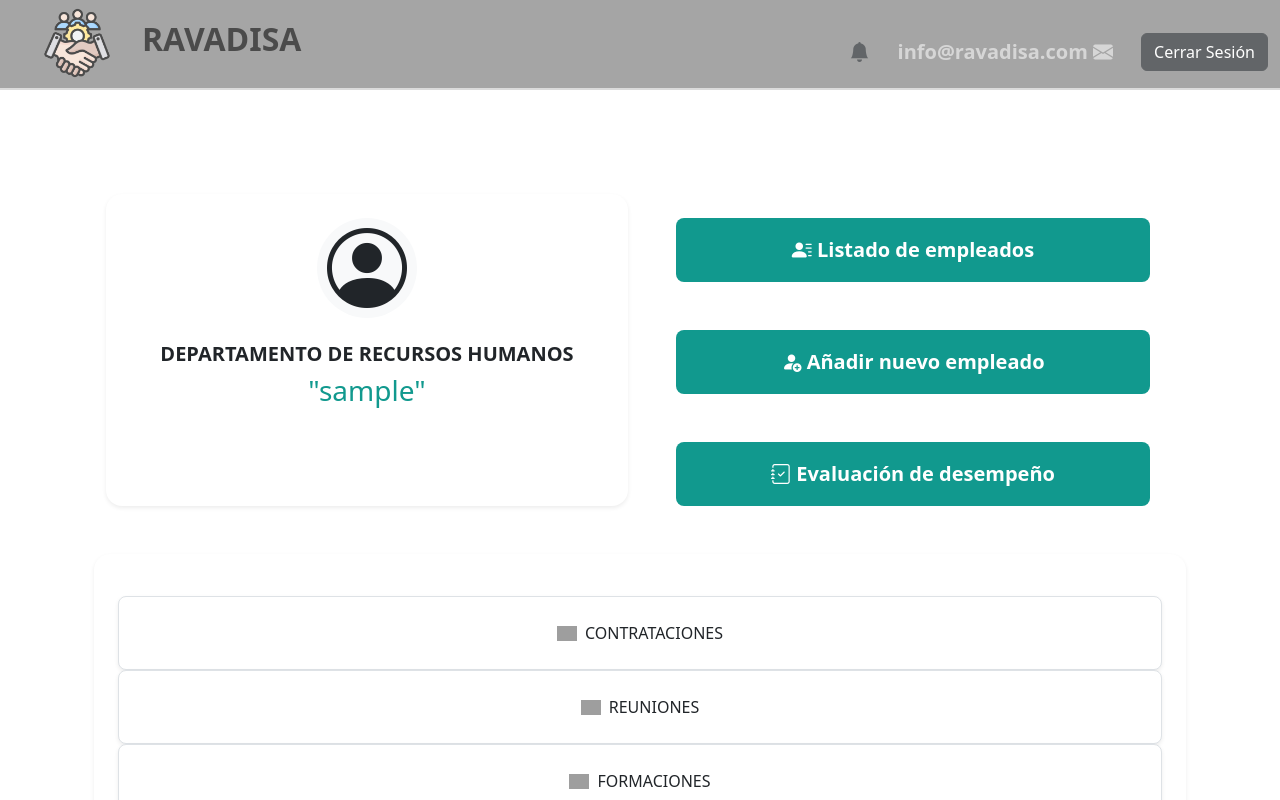
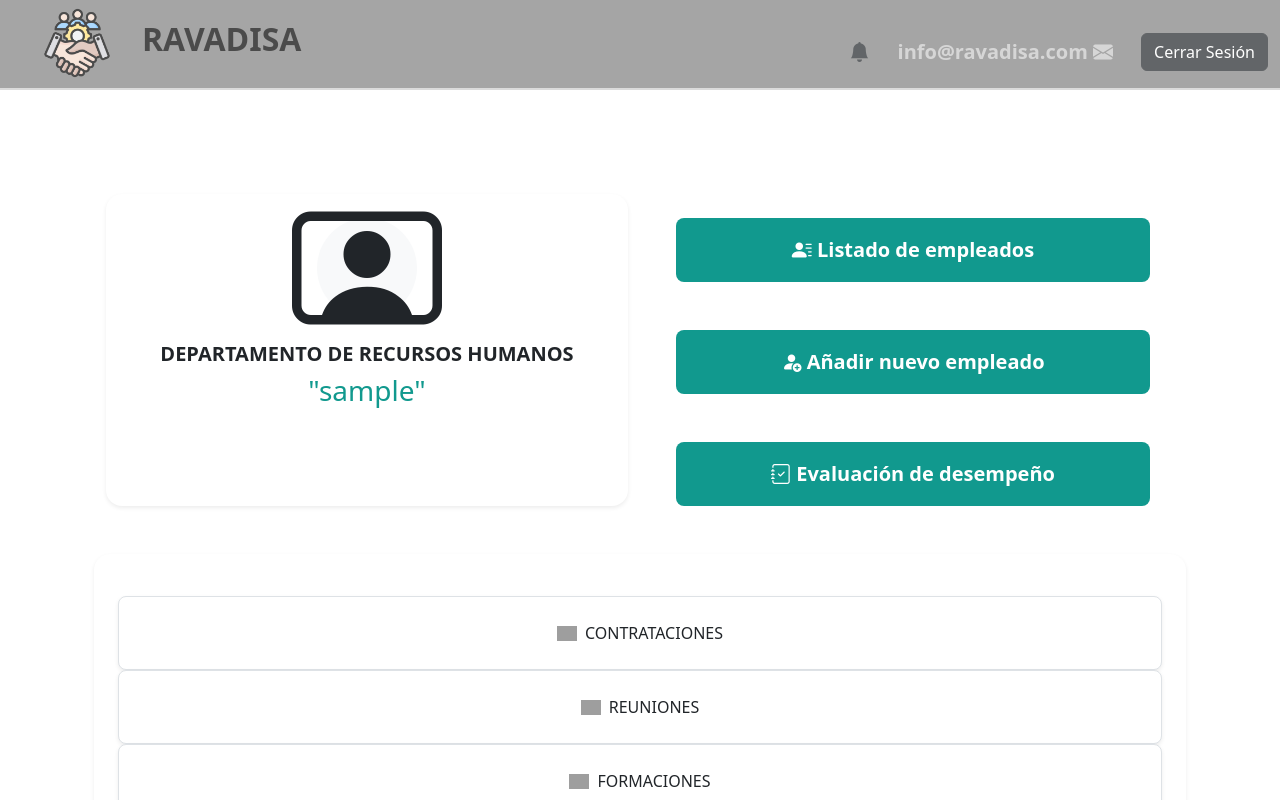
Before and after one commit to dianamm-dev/crm-empleados, an Angular app: page /home in a window 1280 px wide. Shown: the top 800 px of the page. Built offline with nearby package versions, Linux system fonts and the light colour scheme; sample sign-in values are in the browser's storage; grey boxes are pictures that could not be loaded.

Commit message:
Cambio de icono en body

```diff
--- a/src/app/body/body.component.html
+++ b/src/app/body/body.component.html
@@ -4,7 +4,7 @@
     <div class="col-12 col-lg-6 mb-4 d-flex">
       <div class="d-flex flex-column align-items-center p-4 bg-white shadow-sm rounded-xl w-100">
         <div class="mx-auto d-flex align-items-center justify-content-center rounded-circle bg-light background_avatar">
-          <i class="bi bi-person-circle" style="font-size: 80px;"></i>
+          <i class="bi bi-person-video" style="font-size: 150px;"></i>
         </div>
         <h2 class="text-xl font-bold text-center mt-4 d-flex justify-content-center">DEPARTAMENTO DE RECURSOS HUMANOS
         </h2>
```
